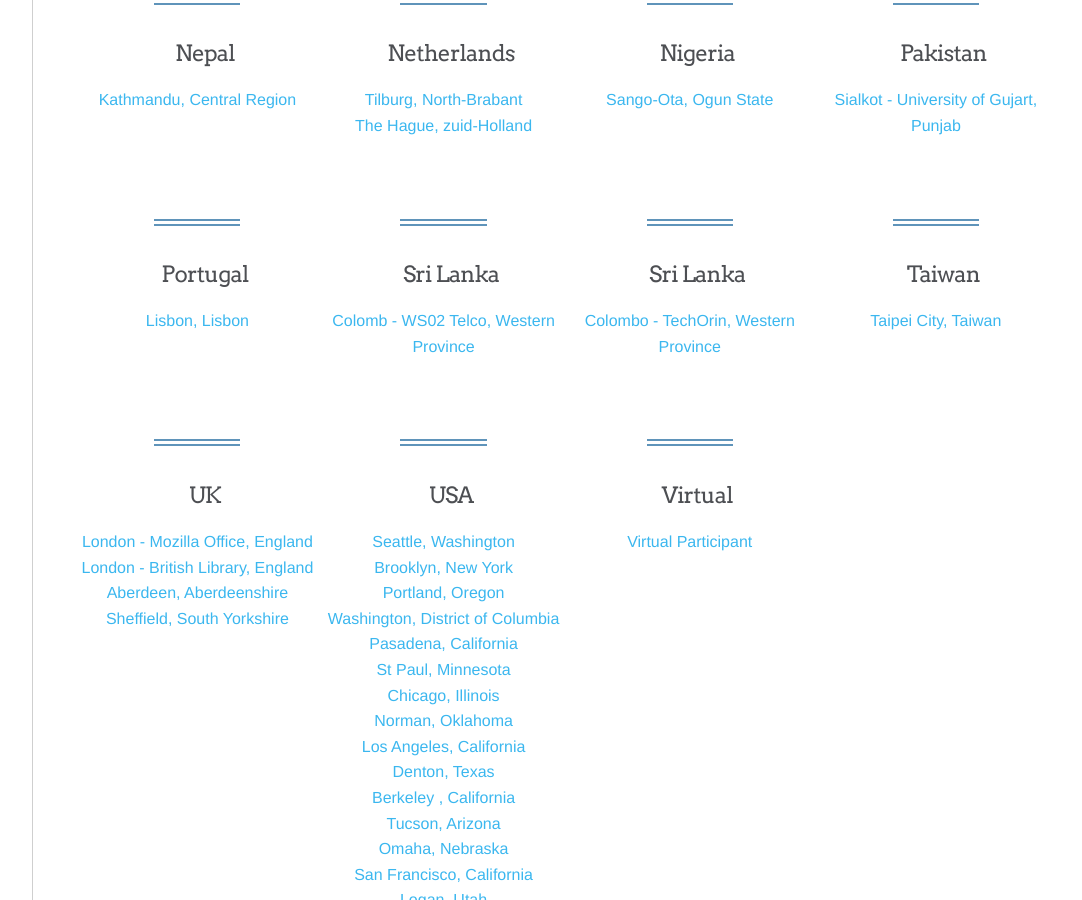
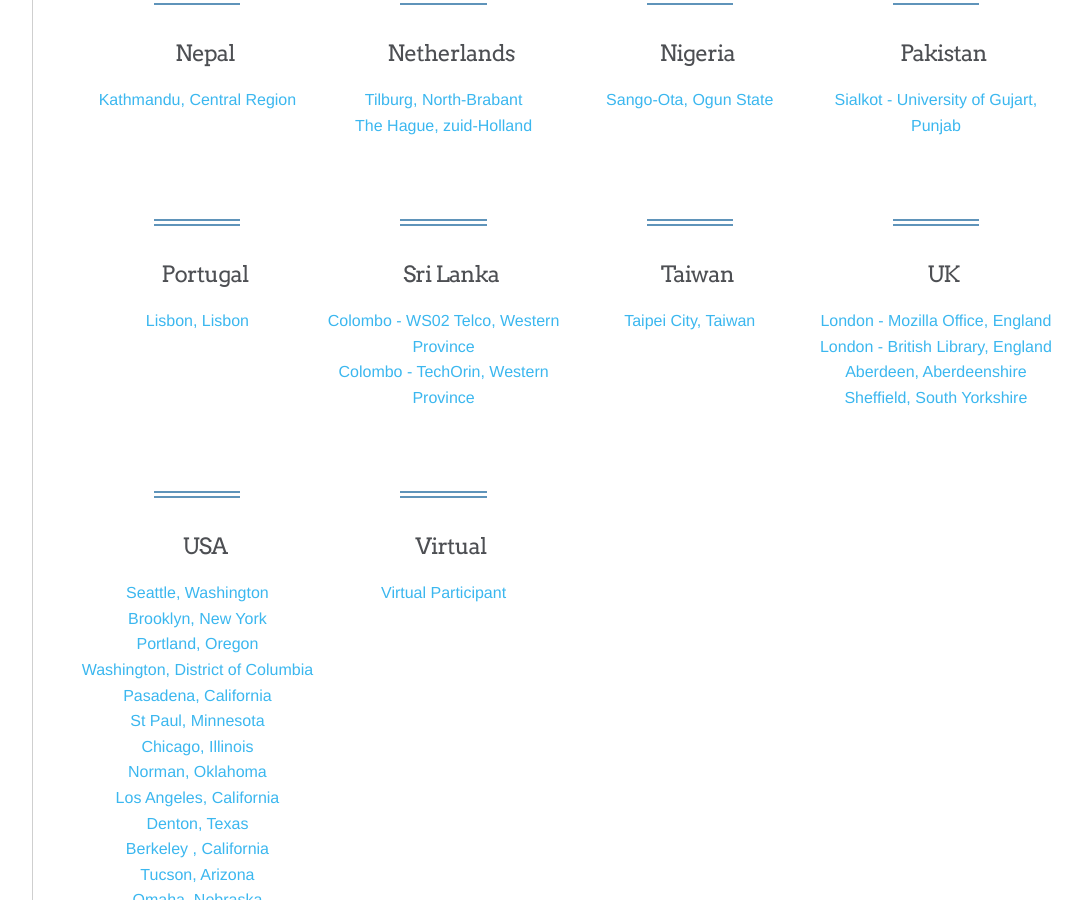
Before and after one commit to mozilla/global-sprint, a Jekyll site: the page built from _articles/register.md, in a window 1280 px wide and 900 px high, scrolled down 1989 px. Shown: the whole window, without its empty margins (180-1262 px from the left). Built offline with Jekyll 4.4.1, drawn with Linux system fonts in a browser that asks for light colours; comment, search, counter and statistics services are not loaded; a style sheet for code colours, icons or effects is not loaded.

Commit message:
Update sites.json

```diff
--- a/_data/sites.json
+++ b/_data/sites.json
@@ -388,19 +388,17 @@
     "Sri Lanka": [
         {
             "siteName": "WSO2.Telco inc",
-            "siteLocationCity": "Colomb - WS02 Telco",
+            "siteLocationCity": "Colombo - WS02 Telco",
             "siteLocationStateProvince": "Western Province",
             "siteLocationCountry": "Sri Lanka",
             "countryCode": "LK",
             "linkToTito": "https://ti.to/Mozilla/global-sprint-colombo-ws02telco"
-        }
-    ],
-    "Sri Lanka ": [
+        },
         {
             "siteName": "TechOrin Lab 17'",
             "siteLocationCity": "Colombo - TechOrin",
             "siteLocationStateProvince": "Western Province ",
-            "siteLocationCountry": "Sri Lanka ",
+            "siteLocationCountry": "Sri Lanka",
             "countryCode": "LK",
             "linkToTito": "https://ti.to/Mozilla/global-sprint-colombo"
         }
```
